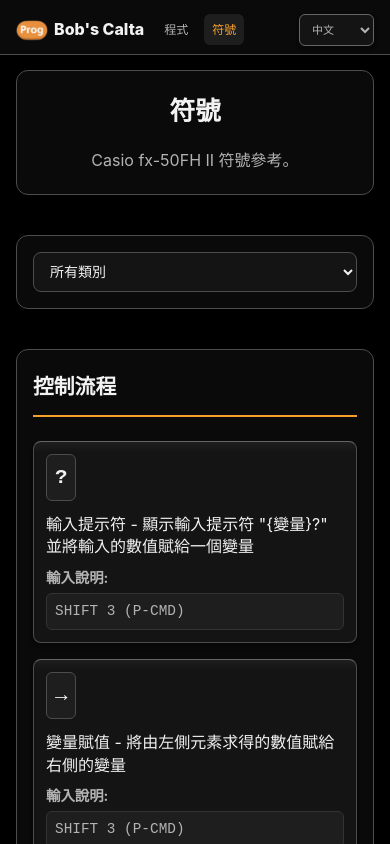
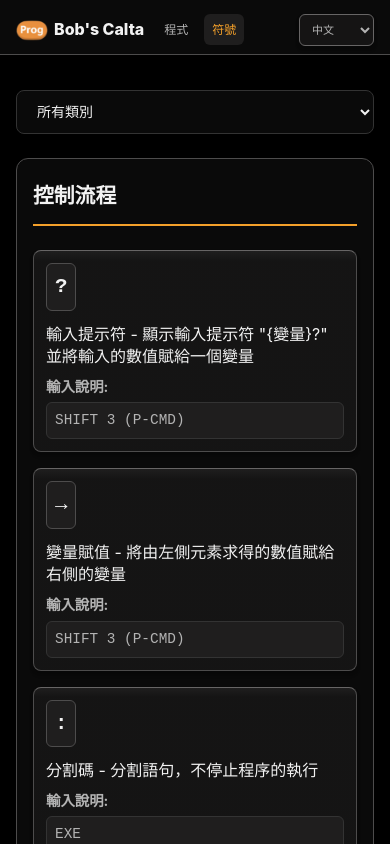
Before and after one commit to jkclee123/bob-calta-prog, a React (Create React App) app: page /symbols in a window 390 px wide. Shown: the top 844 px of the page. Built offline with nearby package versions, Linux system fonts and the light colour scheme; a web font is replaced by a local one.

Commit message:
remove header

```diff
--- a/src/pages/HomePage.css
+++ b/src/pages/HomePage.css
@@ -1,35 +1,5 @@
 .home-page {
   min-height: calc(100vh - 70px);
-  padding: 40px 0;
-}
-
-.homepage-header {
-  text-align: center;
-  margin-bottom: 40px;
-  background: var(--bg-secondary);
-  padding: 40px;
-  border-radius: 12px;
-  box-shadow: 0 2px 4px var(--shadow-light);
-  border: 1.5px solid var(--border-primary);
-}
-
-.homepage-description {
-  color: var(--text-secondary);
-}
-
-.homepage-header h1 {
-  font-size: 2.5rem;
-  font-weight: 700;
-  color: var(--text-primary);
-  margin-bottom: 16px;
-}
-
-.symbols-description {
-  font-size: 1.1rem;
-  color: var(--text-secondary);
-  line-height: 1.6;
-  max-width: 800px;
-  margin: 0 auto;
 }
 
   /* Programs Section */
@@ -102,17 +72,6 @@
 
 /* Responsive Design */
 @media (max-width: 768px) {
-  .home-page {
-    padding: 20px 0;
-  }
-
-  .homepage-header {
-    padding: 24px 20px;
-  }
-
-  .homepage-header h1 {
-    font-size: 2rem;
-  }
 
   .programs-grid {
     grid-template-columns: 1fr;
@@ -129,17 +88,6 @@
 }
 
 @media (max-width: 480px) {
-  .homepage-header {
-    padding: 20px 16px;
-  }
-
-  .homepage-header h1 {
-    font-size: 1.6rem;
-  }
-
-  .homepage-description {
-    font-size: 1rem;
-  }
 
   .program-card-content {
     padding: 14px;
--- a/src/pages/HomePage.js
+++ b/src/pages/HomePage.js
@@ -12,12 +12,6 @@ const HomePage = () => {
 
   return (
     <div className="home-page">
-      <div className="container">
-        <div className="homepage-header">
-          <h1>{t({ en: 'Programs  ', zh: '程式' })}</h1>
-          <p className="homepage-description">{t({ en: 'Casio fx-50FH II Calculator Programs Collection by Bob.', zh: 'Casio fx-50FH II 程式集' })}</p>
-        </div>
-      </div>
 
       {/* Programs Grid */}
       <section className="programs-section">
--- a/src/pages/ProgramPage.css
+++ b/src/pages/ProgramPage.css
@@ -398,6 +398,7 @@
   display: flex;
   flex-direction: column;
   gap: 24px;
+  padding-top: 24px;
 }
 
 /* Responsive Design */
--- a/src/pages/SymbolsPage.css
+++ b/src/pages/SymbolsPage.css
@@ -3,57 +3,9 @@
   padding: 40px 0;
 }
 
-.symbols-header {
-  text-align: center;
-  margin-bottom: 40px;
-  background: var(--bg-secondary);
-  padding: 40px;
-  border-radius: 12px;
-  box-shadow: 0 2px 4px var(--shadow-light);
-  border: 1.5px solid var(--border-primary);
-}
-
-.symbols-header h1 {
-  font-size: 2.5rem;
-  font-weight: 700;
-  color: var(--text-primary);
-  margin-bottom: 16px;
-}
-
-.symbols-description {
-  font-size: 1.1rem;
-  color: var(--text-secondary);
-  line-height: 1.6;
-  max-width: 800px;
-  margin: 0 auto;
-}
-
 /* Controls */
 .symbols-controls {
   display: flex;
-  gap: 20px;
-  margin-bottom: 40px;
-  background: var(--bg-secondary);
-  padding: 24px;
-  border-radius: 12px;
-  box-shadow: 0 2px 4px var(--shadow-light);
-  border: 1.5px solid var(--border-primary);
-}
-
-.search-input {
-  width: 100%;
-  padding: 12px 16px;
-  border: 1px solid var(--border-primary);
-  border-radius: 8px;
-  font-size: 16px;
-  background-color: var(--input-bg);
-  color: var(--text-primary);
-  outline: none;
-}
-
-.search-input:focus {
-  border-color: var(--accent-color);
-  box-shadow: 0 0 0 2px var(--accent-color);
 }
 
 .category-filter {
@@ -63,18 +15,19 @@
 .category-select {
   width: 100%;
   padding: 12px 16px;
-  border: 1px solid var(--border-primary);
+  border: 1px solid var(--border-secondary);
   border-radius: 8px;
   font-size: 16px;
-  background-color: var(--bg-tertiary);
+  background-color: var(--bg-secondary);
   color: var(--text-primary);
   cursor: pointer;
   outline: none;
+  box-shadow: var(--shadow);
 }
 
 .category-select:hover {
-  border-color: var(--border-highlight);
-  background-color: var(--bg-quaternary);
+  border-color: var(--border-primary);
+  background-color: var(--bg-tertiary);
 }
 
 /* Symbols Content */
@@ -202,22 +155,10 @@
 
 /* Responsive Design */
 @media (max-width: 768px) {
-  .symbols-page {
-    padding: 20px 0;
-  }
-
-  .symbols-header {
-    padding: 24px 20px;
-  }
-
-  .symbols-header h1 {
-    font-size: 2rem;
-  }
 
   .symbols-controls {
     flex-direction: column;
     gap: 16px;
-    padding: 20px;
   }
 
   .symbols-content {
@@ -243,25 +184,8 @@
 }
 
 @media (max-width: 480px) {
-  .symbols-header {
-    padding: 20px 16px;
-  }
-
-  .symbols-header h1 {
-    font-size: 1.6rem;
-  }
-
-  .symbols-description {
-    font-size: 1rem;
-  }
-
-  .symbols-controls {
-    padding: 16px;
-  }
-
   .search-input,
   .category-select {
-    padding: 10px 12px;
     font-size: 14px;
   }
 
--- a/src/pages/SymbolsPage.js
+++ b/src/pages/SymbolsPage.js
@@ -35,15 +35,6 @@ const SymbolsPage = () => {
   return (
     <div className="symbols-page">
       <div className="container">
-        <div className="symbols-header">
-          <h1>{t({ en: 'Symbols  ', zh: '符號' })}</h1>
-          <p className="symbols-description">
-            {t({
-              en: "Reference for symbols in Casio fx-50FH II.",
-              zh: 'Casio fx-50FH II 符號參考。'
-            })}
-          </p>
-        </div>
 
         <div className="symbols-controls">
           <div className="category-filter">
```
